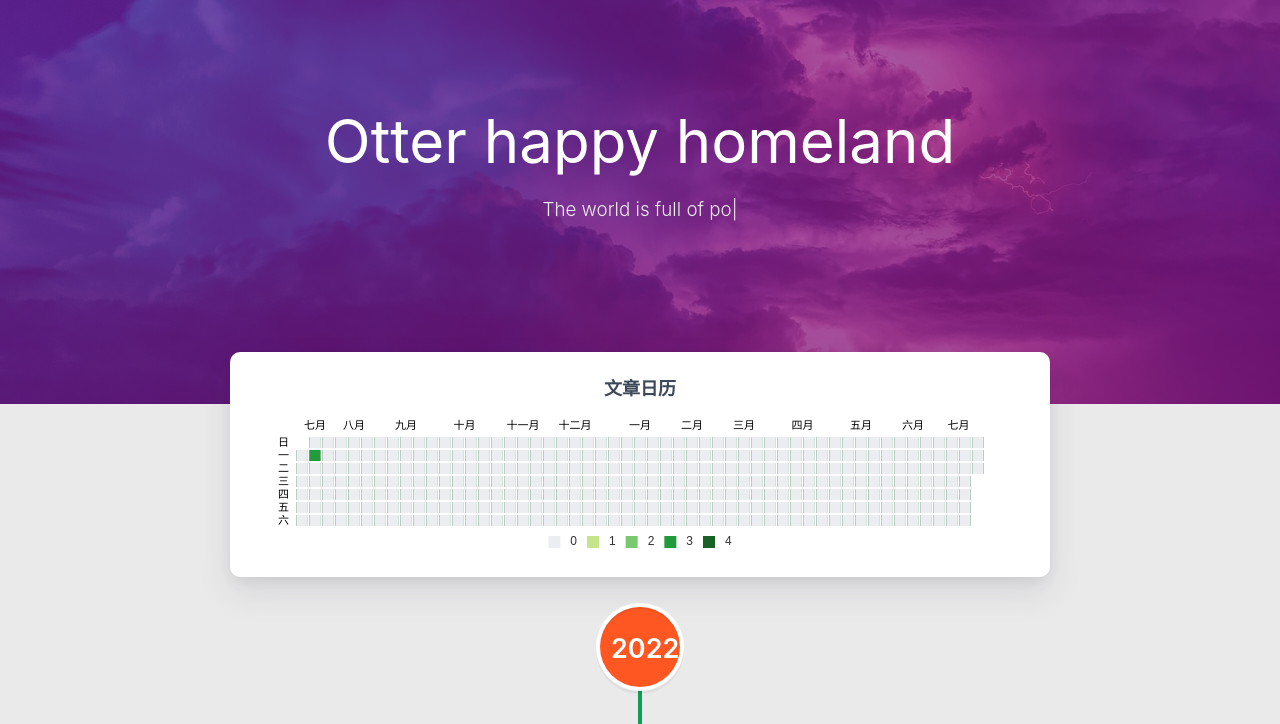
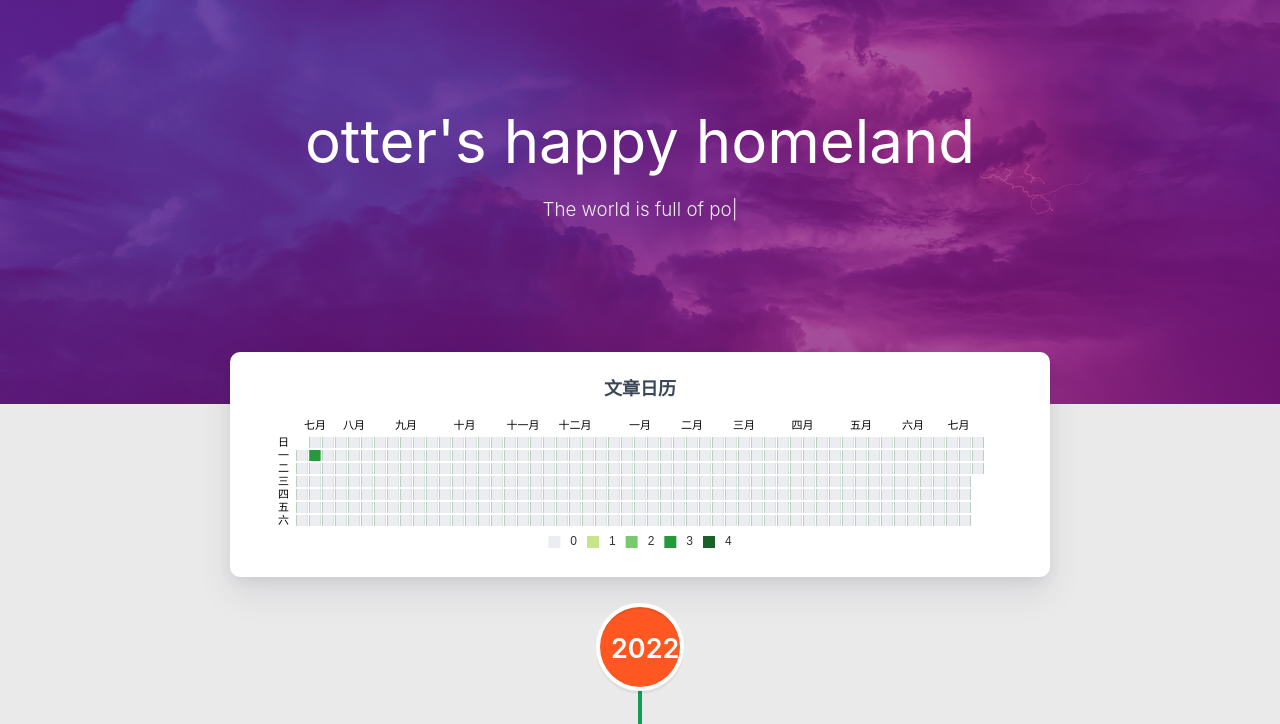
Before and after one commit to njuster18/njuster18.github.io, a plain HTML site: page archives/2022/07/index.html in a window 1280 px wide. Shown: the part 76-800 px from the top of the page. Drawn offline with Linux system fonts and the light colour scheme; some packages are replaced by stand-ins of ours; no server answers; a script that the page names is missing.

Commit message:
Site updated: 2023-07-18 10:36:32

```diff
--- a/archives/2022/07/index.html
+++ b/archives/2022/07/index.html
@@ -312,7 +312,7 @@
         <div class="brand">
             <div class="title center-align">
 
-                Otter happy homeland
+                otter&#39;s happy homeland
 
             </div>
 
```
Also changed, not shown: archives/2022/index.html (+1 -1 lines), archives/index.html (+1 -1 lines), categories/doc/index.html (+1 -1 lines), index.html (+1 -1 lines), tags/doc/index.html (+1 -1 lines).
